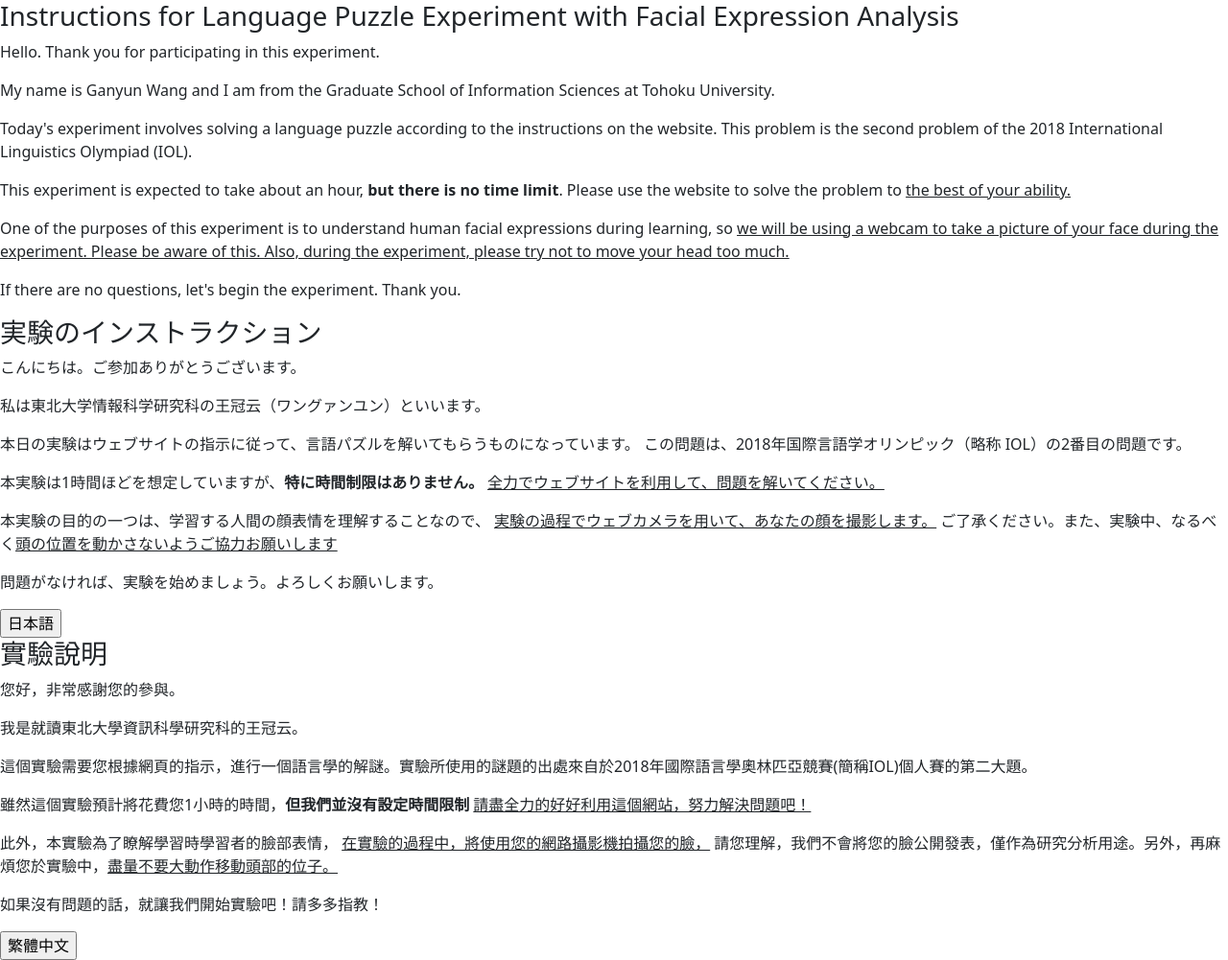
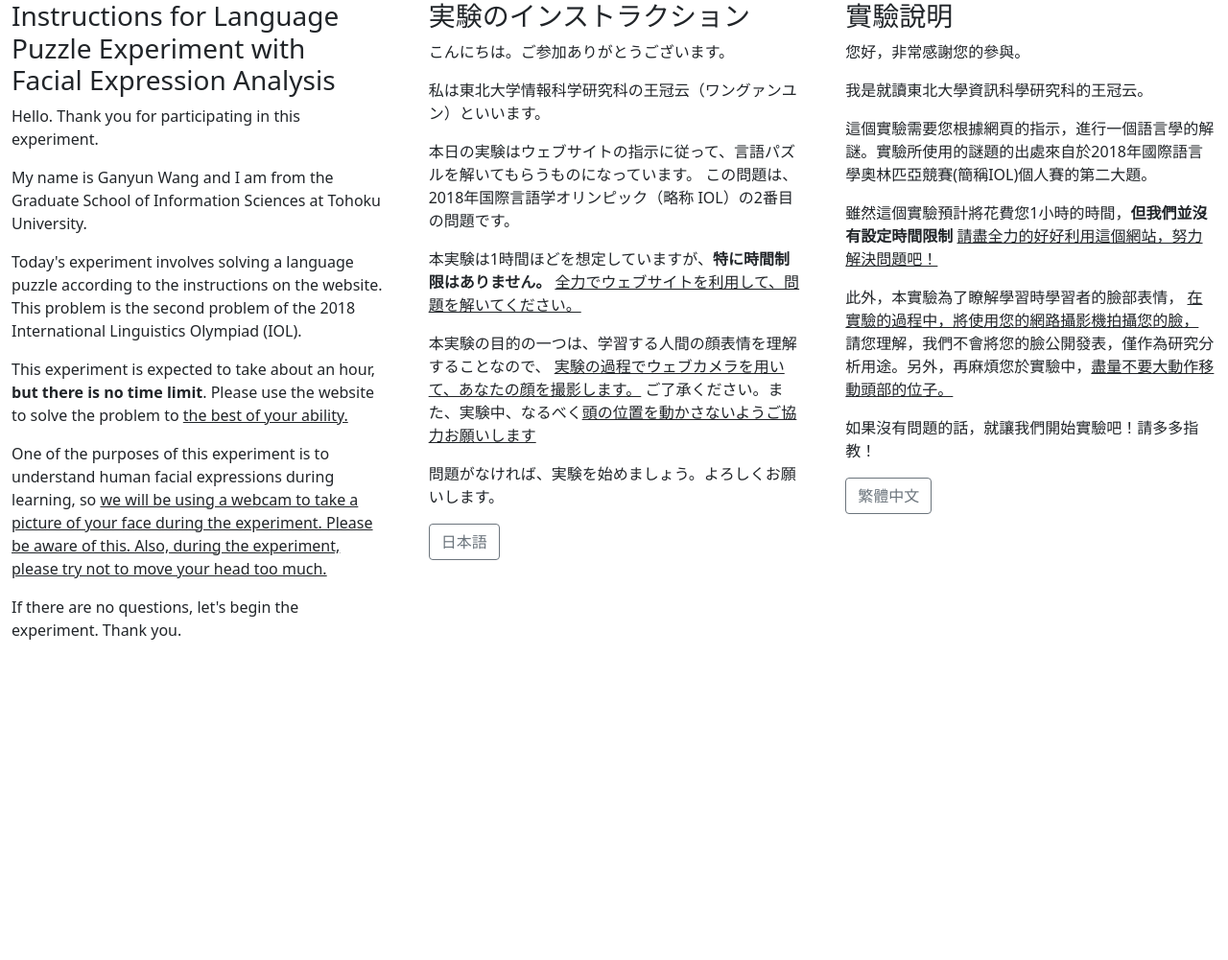
Before and after one commit to oooo2552/linguisticpuzzle, a plain HTML site: page index.html in a window 1280 px wide. Shown: the whole page at 96% size. After the commit the page ends 800 px from the top, so only its background shows below. Drawn offline with nearby package versions, Linux system fonts and the light colour scheme.

Commit message:
beautify the homepage

```diff
--- a/css/style.css
+++ b/css/style.css
@@ -1,3 +1,5 @@
+
+
 $grid-breakpoints: (
   xs: 0,
   sm: 576px,
--- a/index.html
+++ b/index.html
@@ -6,15 +6,16 @@
 
   <script src="https://cdn.jsdelivr.net/npm/bootstrap@5.0.2/dist/js/bootstrap.min.js" integrity="sha384-cVKIPhGWiC2Al4u+LWgxfKTRIcfu0JTxR+EQDz/bgldoEyl4H0zUF0QKbrJ0EcQF" crossorigin="anonymous"></script>
   <script src="https://maxcdn.bootstrapcdn.com/bootstrap/3.3.7/js/bootstrap.min.js"></script>
+  <link href="https://cdn.jsdelivr.net/npm/bootstrap@5.0.2/dist/css/bootstrap.min.css" rel="stylesheet" integrity="sha384-EVSTQN3/azprG1Anm3QDgpJLIm9Nao0Yz1ztcQTwFspd3yD65VohhpuuCOmLASjC" crossorigin="anonymous">
 
-  <link href="https://cdn.jsdelivr.net/npm/bootstrap@5.0.2/dist/css/bootstrap.min.css" rel="stylesheet" integrity="sha384-EVSTQN3/azprG1Anm3QDgpJLIm9Nao0Yz1ztcQTwFspd3yD65VohhpuuCOmLASjC" crossorigin="anonymous">
+
 
 
 
   <script src="js/app.js"></script>
   <script src="js/jscolor.js"></script>
-  <link rel="stylesheet" href="css/style.css">
-  <link rel="stylesheet" href="jspsych-6.3.1/css/jspsych.css">
+
+  <!--<link rel="stylesheet" href="jspsych-6.3.1/css/jspsych.css">-->
 
 
 
@@ -22,7 +23,10 @@
 </head>
 
 <body>
-  <div class=contianer>
+
+
+  <div class="row align-items-start">
+    <div class="contianer mx-auto px-4 col margin-bottom: .5rem ">
       <h3>Instructions for Language Puzzle Experiment with Facial Expression Analysis</h3>
 
       <p>Hello. Thank you for participating in this experiment.</p>
@@ -33,13 +37,16 @@
 
       <p>This experiment is expected to take about an hour, <b>but there is no time limit</b>. Please use the website to solve the problem to <u>the best of your ability.</u></p>
 
-    <p>One of the purposes of this experiment is to understand human facial expressions during learning, so <u>we will be using a webcam to take a picture of your face during the experiment. Please be aware of this. Also, during the experiment, please
+      <p>One of the purposes of this experiment is to understand human facial expressions during learning, so <u>we will be using a webcam to take a picture of your face during the experiment. Please be aware of this. Also, during the experiment,
+          please
           try not to move your head too much.</u></p>
 
       <p>If there are no questions, let's begin the experiment. Thank you.</p>
+    </div>
 
+    <div class="contianer mx-auto px-4 col">
 
-    <h3>実験のインストラクション</h3>
+      <h3 class="text-3xl font-bold underline">実験のインストラクション</h3>
 
       <p>こんにちは。ご参加ありがとうございます。</p>
       <p>私は東北大学情報科学研究科の王冠云（ワングァンユン）といいます。</p>
@@ -58,9 +65,12 @@
 
       <p>問題がなければ、実験を始めましょう。よろしくお願いします。</p>
 
-    <input type="button" id='script' name="scriptbutton" value="日本語" onclick="window.open('https://oooo2552.github.io/linguisticpuzzle/experiment')">
+      <input type="button" class="btn btn-outline-secondary" id='script' name="scriptbutton" value="日本語" onclick="window.open('https://oooo2552.github.io/linguisticpuzzle/experiment')">
 
-    <h3>實驗說明</h3>
+    </div>
+
+    <div class="contianer mx-auto px-4 col">
+      <h3 class="text-3xl font-bold underline">實驗說明</h3>
 
       <p>您好，非常感謝您的參與。</p>
       <p>我是就讀東北大學資訊科學研究科的王冠云。</p>
@@ -78,12 +88,9 @@
 
       <p>如果沒有問題的話，就讓我們開始實驗吧！請多多指教！</p>
 
+      <input type="button" class="btn btn-outline-secondary" id='script' name="scriptbutton" value="繁體中文" onclick="window.open('https://oooo2552.github.io/linguisticpuzzle/experiment_zh_tw')">
 
-
-
-
-    <input type="button" id='script' name="scriptbutton" value="繁體中文" onclick="window.open('https://oooo2552.github.io/linguisticpuzzle/experiment_zh_tw')">
-
+    </div>
   </div>
 
 </body>
```
Lines whose indentation alone changed are shown as unchanged.
